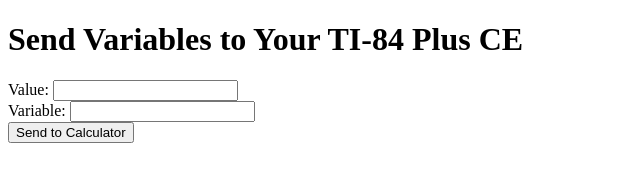
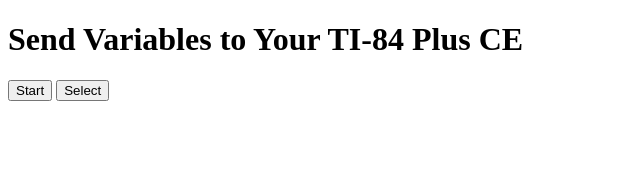
Before and after one commit to CD8576/TI-linker-var, a website: page public/index.html in a window 1280 px wide. Shown: the whole page, without its empty margins (0-640 px from the left). Drawn offline with Linux system fonts and the light colour scheme.

Commit message:
Update index.html

```diff
--- a/public/index.html
+++ b/public/index.html
@@ -8,28 +8,11 @@
 <body>
   <h1>Send Variables to Your TI-84 Plus CE</h1>
 
-  <form id="sendForm">
-    <label for="value">Value: </label>
-    <input type="text" id="value" name="value" required>
-    <br>
-
-    <label for="variable">Variable: </label>
-    <input type="text" id="variable" name="variable" required>
-    <br>
-
-    <button type="submit">Send to Calculator</button>
-  </form>
-
-  <p id="status"></p>
-
-  <script>
- ticalc.addEventListener('connect', async calculator => {
- addEventListener('submit', async (e) => {
-       choose();
-      };
-
+<input type="button" value="Start" onclick="Choose();">
+<input type="button" value="Select" onclick="
+  ticalc.addEventListener('connect', async calculator => {
    if ( await calculator.isReady() ) {
-    // Type "HELLO", key values for TI-83/84 Plus taken from
+    // Type `HELLO`, key values for TI-83/84 Plus taken from
     // https://github.com/debrouxl/tilibs/blob/master/libticalcs/trunk/src/keys83p.h
     await calculator.pressKey(0xA1);
     await calculator.pressKey(0x9E);
@@ -54,6 +37,7 @@
   // Handle unsupported or no device selected
   console.error(e);
 }
-  </script>
+  ">
+
 </body>
 </html>
```
